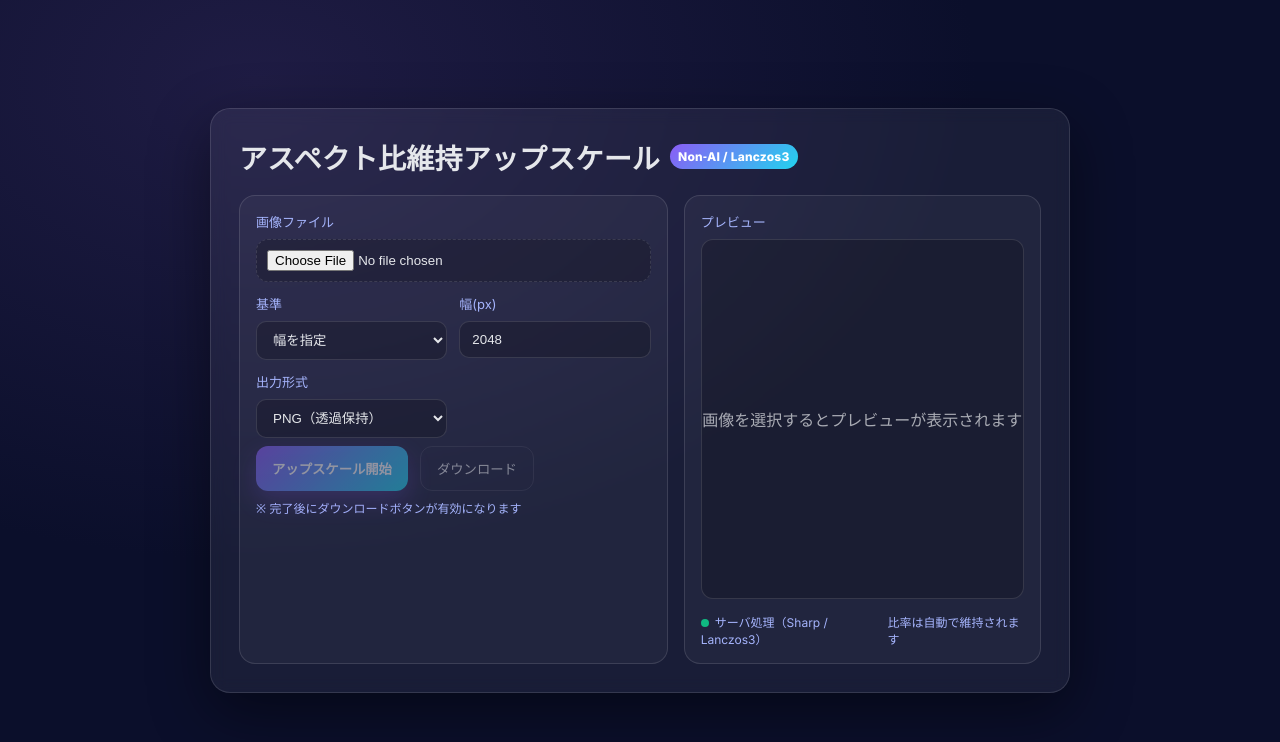
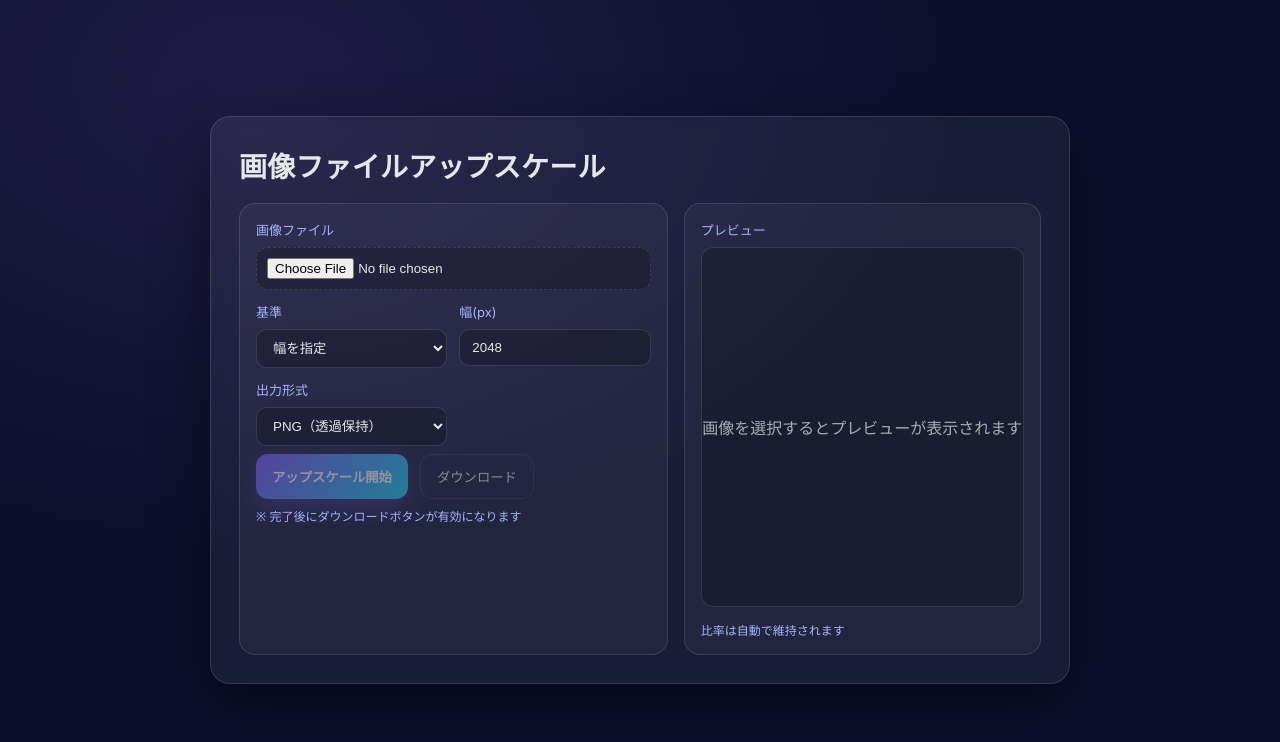
Before and after one commit to chi3jp/ups, a Next.js app: page / in a window 1280 px wide. Shown: the top 742 px of the page. Built offline with nearby package versions, Linux system fonts and the light colour scheme.

Commit message:
Update page.tsx
表示を修正

```diff
--- a/app/page.tsx
+++ b/app/page.tsx
@@ -168,8 +168,7 @@ export default function Page() {
       <div className="wrap">
         <div className="card">
           <div className="title">
-            アスペクト比維持アップスケール
-            <span className="badge">Non‑AI / Lanczos3</span>
+            画像ファイルアップスケール
           </div>
 
           <div className="grid" style={{ marginTop: 18 }}>
@@ -246,7 +245,6 @@ export default function Page() {
                 )}
               </div>
               <div className="footer">
-                <div><span className="dot"></span>サーバ処理（Sharp / Lanczos3）</div>
                 <div>比率は自動で維持されます</div>
               </div>
             </div>
```
